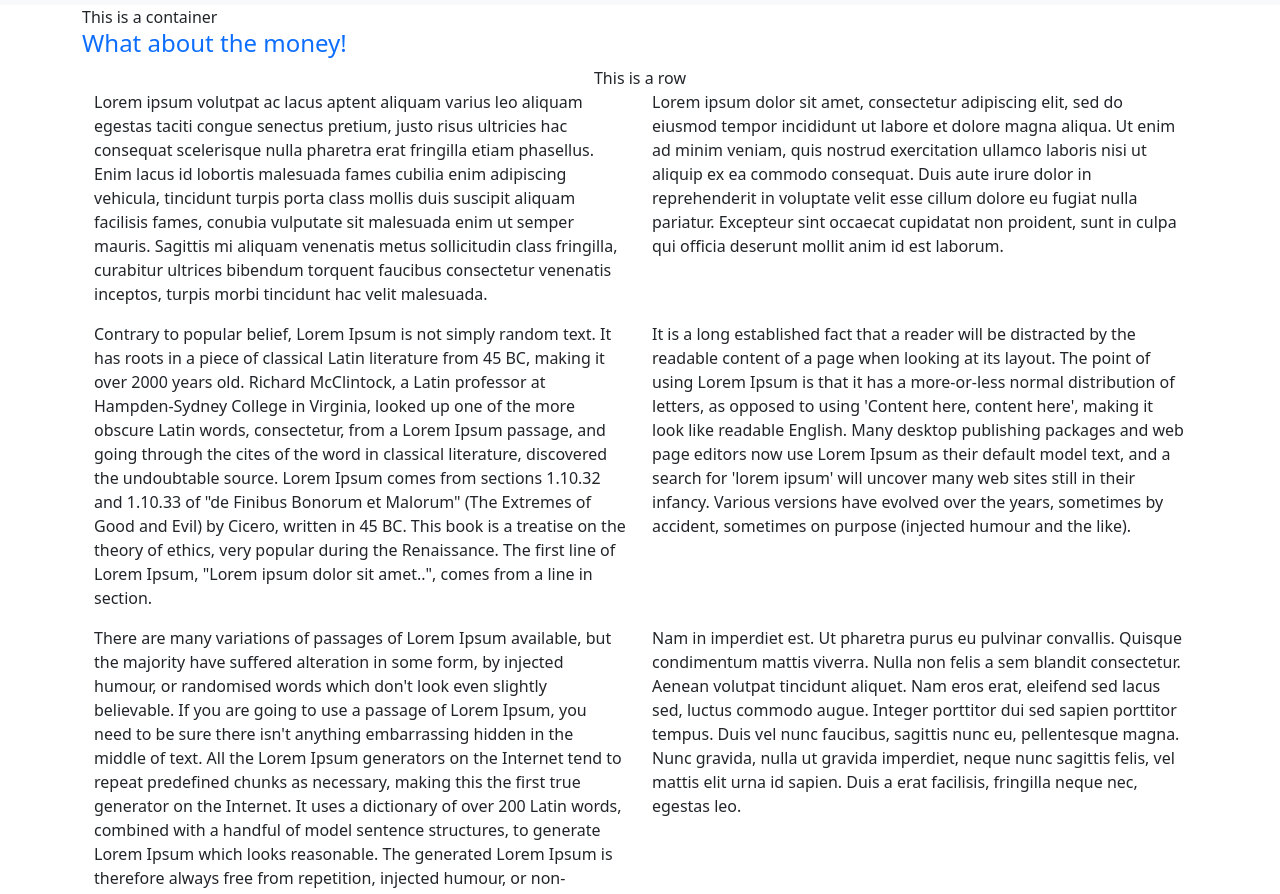
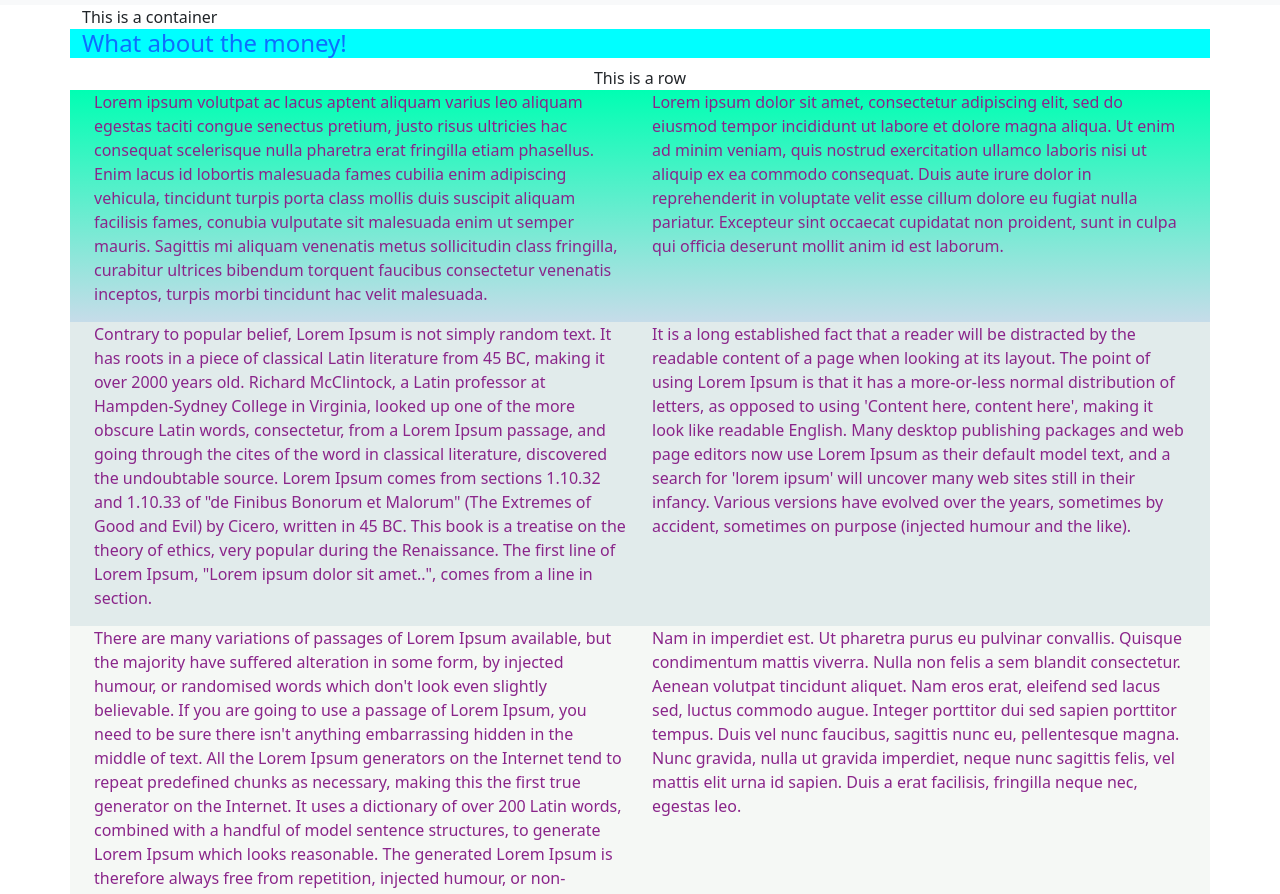
Before and after one commit to swydell/Frontend-Bootstrap, a plain HTML site: page index.html in a window 1280 px wide. Shown: the part 51-945 px from the top of the page. Drawn offline with nearby package versions, Linux system fonts and the light colour scheme.

Commit message:
first cimmit

```diff
--- a/css/styles.css
+++ b/css/styles.css
@@ -1 +1,20 @@
-import url(..'fonts/Fonts/Variable/ClashDisplay-Variable.ttf');
+h2 {
+  background-color: #00ffff;
+  color: #ff9900;
+}
+
+P {
+  color: #8a258a;
+}
+
+#grad {
+  background-image: linear-gradient(180deg, rgb(0, 255, 179), rgb(198, 220, 233));
+}
+
+#grad1 {
+  background-color: #e1ebeb;
+}
+
+#grad2 {
+  background-color: #f5f8f5;
+}/*# sourceMappingURL=styles.css.map */
```
Also changed, not shown: JS/main.js (deleted), 1 other file.
